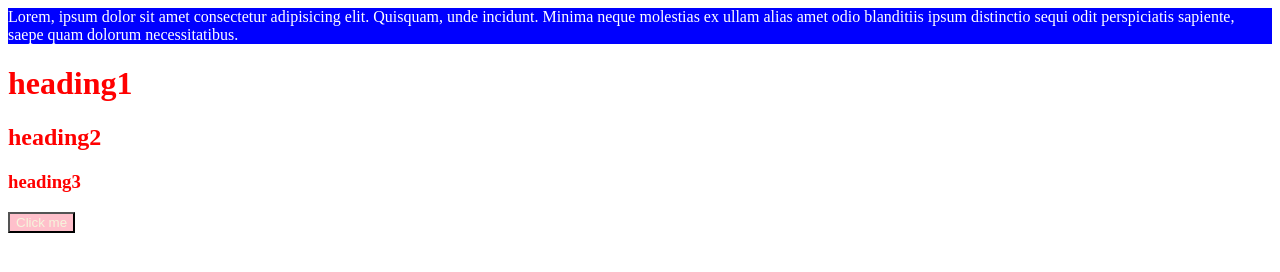
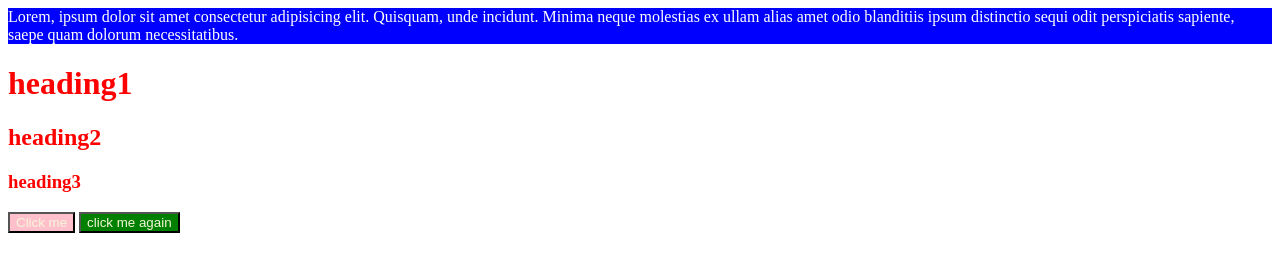
Before and after one commit to sagarakuch00/CSS-study, a plain HTML site: page practice1/index.html in a window 1280 px wide. Drawn offline with Linux system fonts and the light colour scheme.

Commit message:
[+] new button

```diff
--- a/practice1/index.html
+++ b/practice1/index.html
@@ -27,6 +27,8 @@
   <h3 class="heading">heading3</h3>
 
   <button style="background-color: pink;">Click me</button>
+
+  <button>click me again</button>
 </body>
 
 </html>
```
